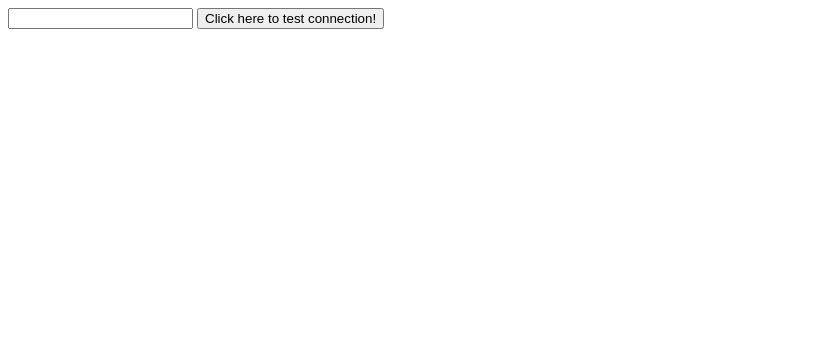
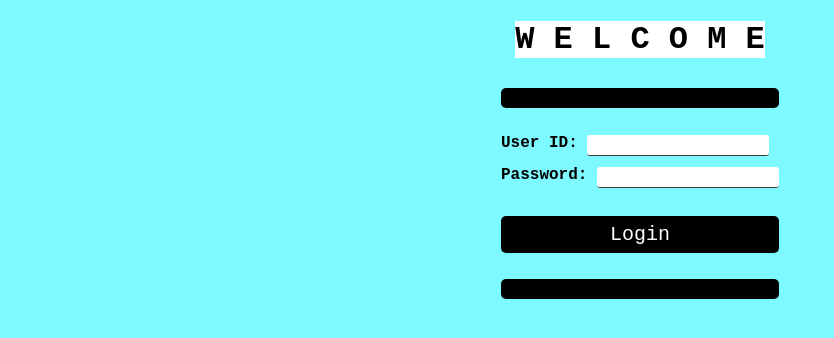
Before and after one commit to maford7/group6, a plain HTML site: page ProjectTemplate/index.html in a window 1280 px wide. Shown: the whole page, without its empty margins (0-834 px from the left). Drawn offline with nearby package versions, Linux system fonts and the light colour scheme.

Commit message:
Initial commit

```diff
--- a/ProjectTemplate/index.html
+++ b/ProjectTemplate/index.html
@@ -44,16 +44,132 @@
 		function doThisAfterServerStuff() {
 			alert("you thought this would execute after the code in my success function, didn't you?");
 		}
+
+
+
+		function login() {
+			// get my values
+			var id = document.getElementById("loginId").value;
+
+			var webMethod = "ProjectServices.asmx/getJasons";
+			var parameters = "{\"userCount\":\"" + encodeURI(userCount) + "\"}";
+
+
+			//jQuery ajax method
+			$.ajax({
+				type: "POST",
+				url: webMethod,
+				data: parameters,
+				contentType: "application/json; charset=utf-8",
+				dataType: "json",
+				success: function (msg) {
+					var responseFromServer = msg.d;
+
+					for (var i = 0; i < responseFromServer.length; i++) {
+						alert(responseFromServer[i].firstName);
+						alert(responseFromServer[i].lastName);
+						alert(responseFromServer[i].phoneNumber);
+					}
+
+					doThisAfterServerStuff();
+				},
+				error: function (e) {
+					alert("this code will only execute if javascript is unable to access the webservice");
+				}
+			});
+
+		}
+
+		//3 login attempts
+		var attempt = 3;
+
+		function pass (){
+			if{
+				else{
+
+				}
+			}
+		}
+
+
+
+
 	</script>
 	<!--END OF YOUR OWN JAVASCRIPT-->
 
 	<!--AND YOUR OWN CSS CAN GO HERE AS WELL-->
-	<style>
+	<style >
+		body{background-color:#7DF9FF;
+			height: 100%;
+			margin: 0%;
+			display: grid;
+			justify-items: center;
+			align-items: center;
+		}
+		#login-error-holder{
+			width: 100%;
+			height: 100%;
+			display: grid;
+			justify-items: center;
+			align-items: center;
+			color: #8a0000;
+			border: 1px solid #8a0000;
+			background-color: #e58f8f;
+			opacity: 0;
+		}
+
+		html{font-family: Courier New;
+		font-weight: bold;}
+
+		h1{text-align: center;
+		background-color: white;}
+
+		hr{border: 10px solid black;
+  		border-radius: 5px;}
+
+		button{background-color: black;
+		color: white;
+		font-size: 20px;
+		font-family: Courier New;
+		width: 100%;
+		padding: 7px;
+		border: none;
+		border-radius: 5px;}
+
+		.login-cred{border: none;
+		border-bottom: 1px solid #3a3a3a;
+		margin-bottom: 10px;
+		border-radius: 3px;
+		outline: none;
+		padding: 0px 0px 5px 5px;
+		}
+
 
 	</style>
 	<!--END OF YOUR OWN CSS-->
 </head >
 <body>
-	<input id="userCountInput"type="text" /> <button onclick="javascript: TestButtonHandler();">Click here to test connection!</button>
+
+		<h1>W E L C O M E</h1>
+
+		<!-- Error Message -->
+		<!--<div id="login-error-holder">
+			<p id="login-error-msg">Invalid username <span id="error-msg-second-line">and/or password</span></p>
+		  </div> -->
+	<form>
+		<hr>
+
+		<br>User ID:
+		<input type="text" id="loginId" name="loginId" required class="login-cred"/>
+		<br>Password:
+		<input type="password" id="loginPass" name="loginPass" required  class="login-cred"/>
+		<br>
+		<br>
+		<button id="submit" onclick="javascript: login();">Login</button>
+		<br>
+		<br>
+		<hr>
+	</form>
+	<!--<input id="userCountInput"type="text" /> <button onclick="javascript: TestButtonHandler();">Click here to test connection!</button>-->
 </body>
 </html >
```
Also changed, not shown: 1 other file.
